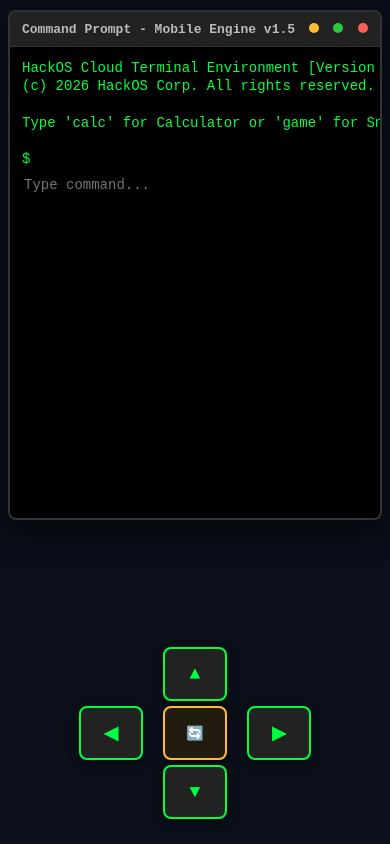
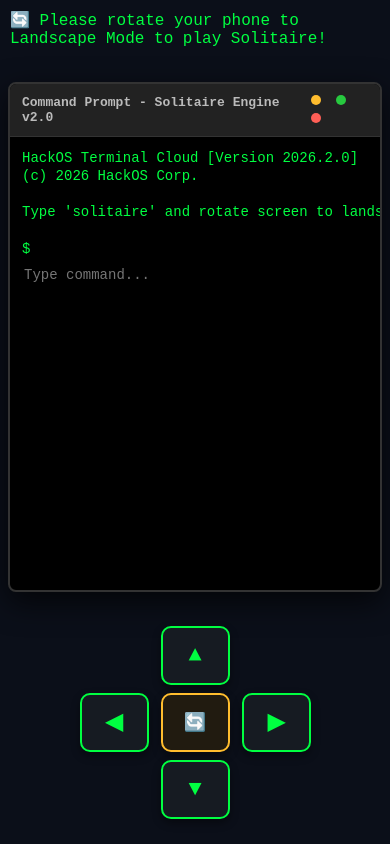
Before and after one commit to surya809526/Desktop, a website: page public/index.html in a window 390 px wide. Drawn offline with Linux system fonts and the light colour scheme.

Commit message:
Update title and terminal messages in index.html

```diff
--- a/public/index.html
+++ b/public/index.html
@@ -3,47 +3,18 @@
 <head>
     <meta charset="UTF-8">
     <meta name="viewport" content="width=device-width, initial-scale=1.0">
-    <title>HackOS Terminal Cloud</title>
+    <title>HackOS Terminal Pro</title>
     <link rel="stylesheet" href="style.css">
-    <style>
-        /* Mobile D-Pad Controller Styling */
-        .mobile-controls {
-            display: none; /* Desktop par chupa rahega */
-            flex-direction: column;
-            align-items: center;
-            margin-top: 15px;
-            gap: 5px;
-        }
-        .row { display: flex; gap: 20px; }
-        .btn {
-            width: 60px;
-            height: 50px;
-            background-color: #222;
-            border: 2px solid #00ff41;
-            color: #00ff41;
-            border-radius: 8px;
-            font-size: 18px;
-            font-weight: bold;
-            display: flex;
-            justify-content: center;
-            align-items: center;
-            user-select: none;
-        }
-        .btn:active {
-            background-color: #00ff41;
-            color: #000;
-        }
-        /* Touch screen detection layer */
-        @media (max-width: 768px) {
-            .mobile-controls { display: flex; }
-        }
-    </style>
 </head>
 <body>
 
+    <div class="landscape-warning">
+        🔄 Please rotate your phone to Landscape Mode to play Solitaire!
+    </div>
+
     <div class="terminal-container">
         <div class="title-bar">
-            <span class="title">Command Prompt - Mobile Engine v1.5</span>
+            <span class="title">Command Prompt - Solitaire Engine v2.0</span>
             <div class="controls">
                 <span class="dot min"></span>
                 <span class="dot max"></span>
@@ -52,7 +23,7 @@
         </div>
 
         <div class="terminal-body" id="terminalBody">
-            <pre id="output">HackOS Cloud Terminal Environment [Version 2026.1.5]&#10;(c) 2026 HackOS Corp. All rights reserved.&#10;&#10;Type 'calc' for Calculator or 'game' for Snake Game!&#10;&#10;$ </pre>
+            <pre id="output">HackOS Terminal Cloud [Version 2026.2.0]&#10;(c) 2026 HackOS Corp.&#10;&#10;Type 'solitaire' and rotate screen to landscape to play!&#10;&#10;$ </pre>
             <div class="input-line">
                 <input type="text" id="cmdInput" autofocus placeholder="Type command..." autocomplete="off">
             </div>
@@ -65,7 +36,7 @@
         </div>
         <div class="row">
             <div class="btn" onclick="triggerMobileKey('a')">◀</div>
-            <div class="btn" id="restartBtn" onclick="triggerMobileKey('r')" style="border-color: #ffbd2e; color: #ffbd2e; font-size: 14px;">🔄</div>
+            <div class="btn" id="restartBtn" onclick="triggerMobileKey('r')">🔄</div>
             <div class="btn" onclick="triggerMobileKey('d')">▶</div>
         </div>
         <div class="row">
```
